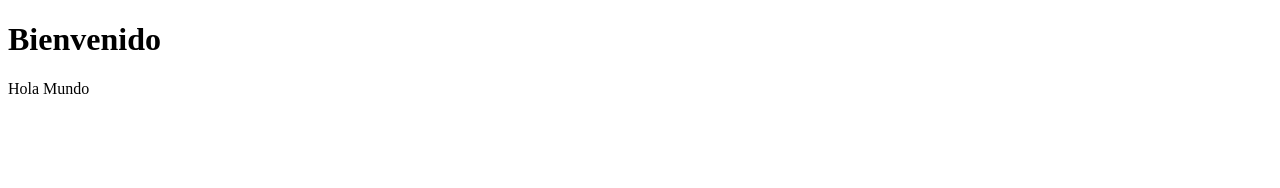
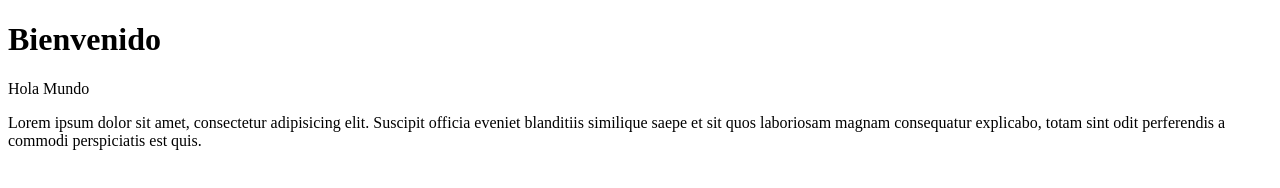
Before and after one commit to mgy-13/primerasPruebas, a plain HTML site: page index.html in a window 1280 px wide. Drawn offline with Linux system fonts and the light colour scheme.

Commit message:
Introduzco unos en nuevaRama

```diff
--- a/index.html
+++ b/index.html
@@ -8,6 +8,9 @@
 <body>
     <h1>Bienvenido</h1>
     <p>Hola Mundo</p>
-
+    <p>Lorem ipsum dolor sit amet, consectetur adipisicing elit.
+         Suscipit officia eveniet blanditiis similique saepe et sit quos
+         laboriosam magnam consequatur explicabo, totam sint odit perferendis
+          a commodi perspiciatis est quis.</p>
 </body>
 </html>
```
